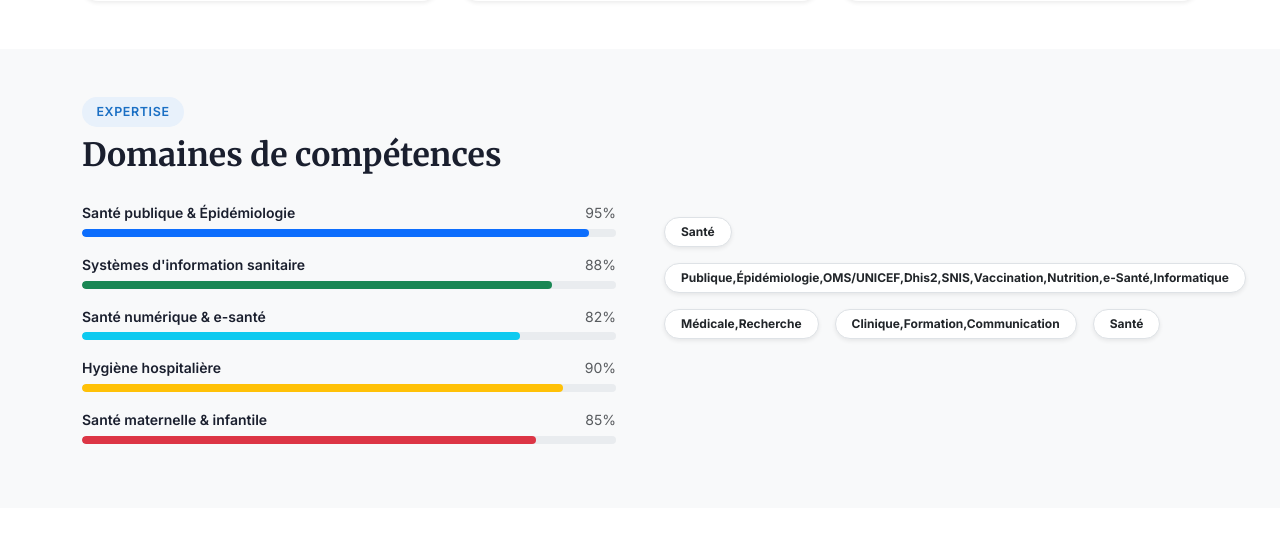
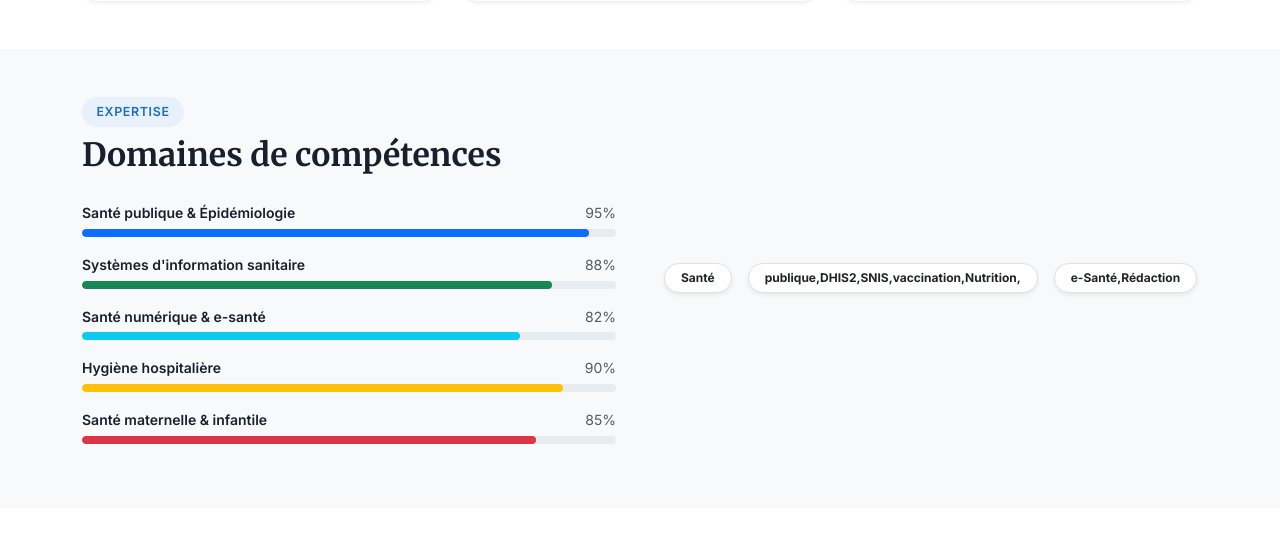
Before and after one commit to ismaelkodjo/blog_infirmier, a Django app: page /a-propos/ in a window 1280 px wide. Shown: the part 1142-1681 px from the top of the page. Run offline with Django 5.2, Linux system fonts and the light colour scheme; data that the repository does not hold is empty; some libraries are stand-ins or nearby versions.

```diff
--- a/templates/core/about.html
+++ b/templates/core/about.html
@@ -125,7 +125,7 @@
       </div>
       <div class="col-lg-6">
         <div class="row g-3">
-          {% with badges="Santé Publique,Épidémiologie,OMS/UNICEF,Dhis2,SNIS,Vaccination,Nutrition,e-Santé,Informatique Médicale,Recherche Clinique,Formation,Communication Santé" %}
+          {% with badges="Santé publique,DHIS2,SNIS,vaccination,Nutrition, e-Santé,Rédaction" %}
           {% for badge in badges.split %}
           <div class="col-auto">
             <span class="badge bg-white shadow-sm text-dark px-3 py-2 rounded-pill border">{{ badge }}</span>
```
